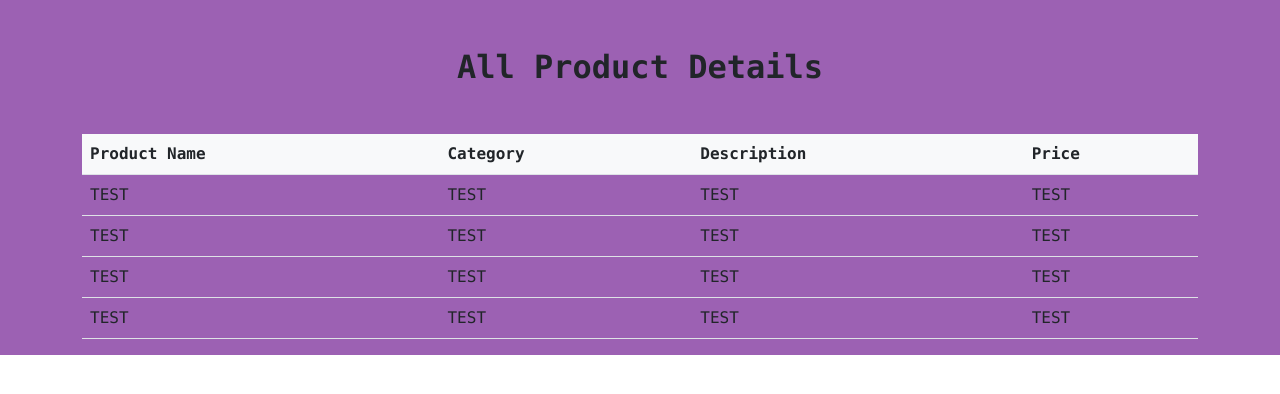
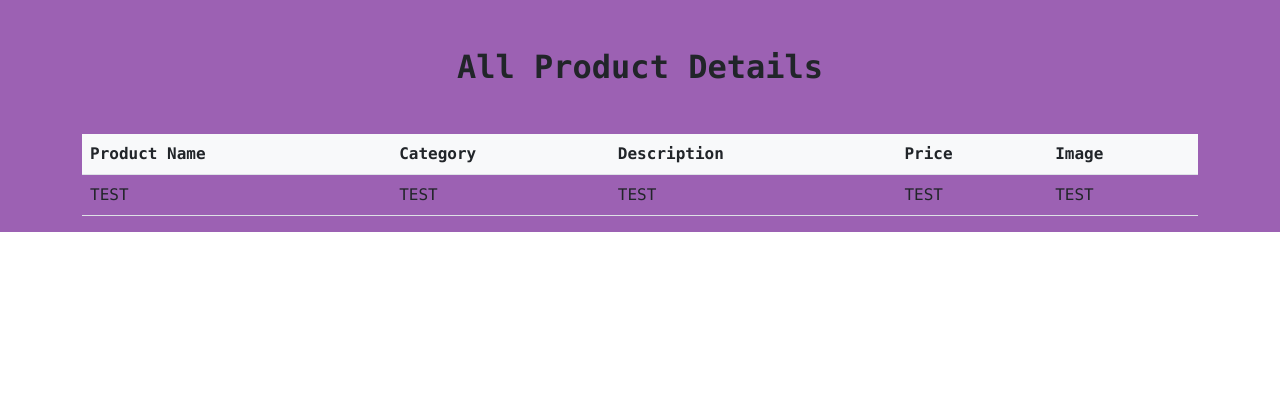
Before and after one commit to sufailbadushat/shoppingCart-spring-angular-app, an Angular app: page / in a window 1280 px wide. Shown: the top 394 px of the page. Built offline with nearby package versions, Linux system fonts and the light colour scheme.

Commit message:
change image type

```diff
--- a/src/app/add-product/add-product.component.html
+++ b/src/app/add-product/add-product.component.html
@@ -16,7 +16,7 @@
 
                 <div class="col col-12 col-sm-6 col-md-6 col-lg-6 col-lg-6 col-xl-6 col-xxl-6">
                     <label for="" class="form-label font-monospace fw-bold">Image</label>
-                    <input type="file" class="form-control">
+                    <input type="url" class="form-control">
                 </div>
                 <div class="col col-12 col-sm-6 col-md-6 col-lg-6 col-lg-6 col-xl-6 col-xxl-6">
                     <label for="" class="form-label font-monospace fw-bold">Category</label>
--- a/src/app/view-product/view-product.component.html
+++ b/src/app/view-product/view-product.component.html
@@ -13,6 +13,7 @@
                             <th scope="col">Category</th>
                             <th scope="col">Description</th>
                             <th scope="col">Price</th>
+                            <th scope="col">Image</th>
 
                         </tr>
                     </thead>
@@ -21,19 +22,8 @@
                         <tr><td>TEST</td>
                             <td>TEST</td>
                             <td>TEST</td>
-                            <td>TEST</td></tr>
-                        <tr><td>TEST</td>
-                            <td>TEST</td>
-                            <td>TEST</td>
-                            <td>TEST</td></tr>
-                        <tr><td>TEST</td>
-                            <td>TEST</td>
-                            <td>TEST</td>
-                            <td>TEST</td></tr>
-                        <tr><td>TEST</td>
-                            <td>TEST</td>
-                            <td>TEST</td>
-                            <td>TEST</td></tr>
+                            <td>TEST</td><td>TEST</td></tr>
+
 
 
 
```
